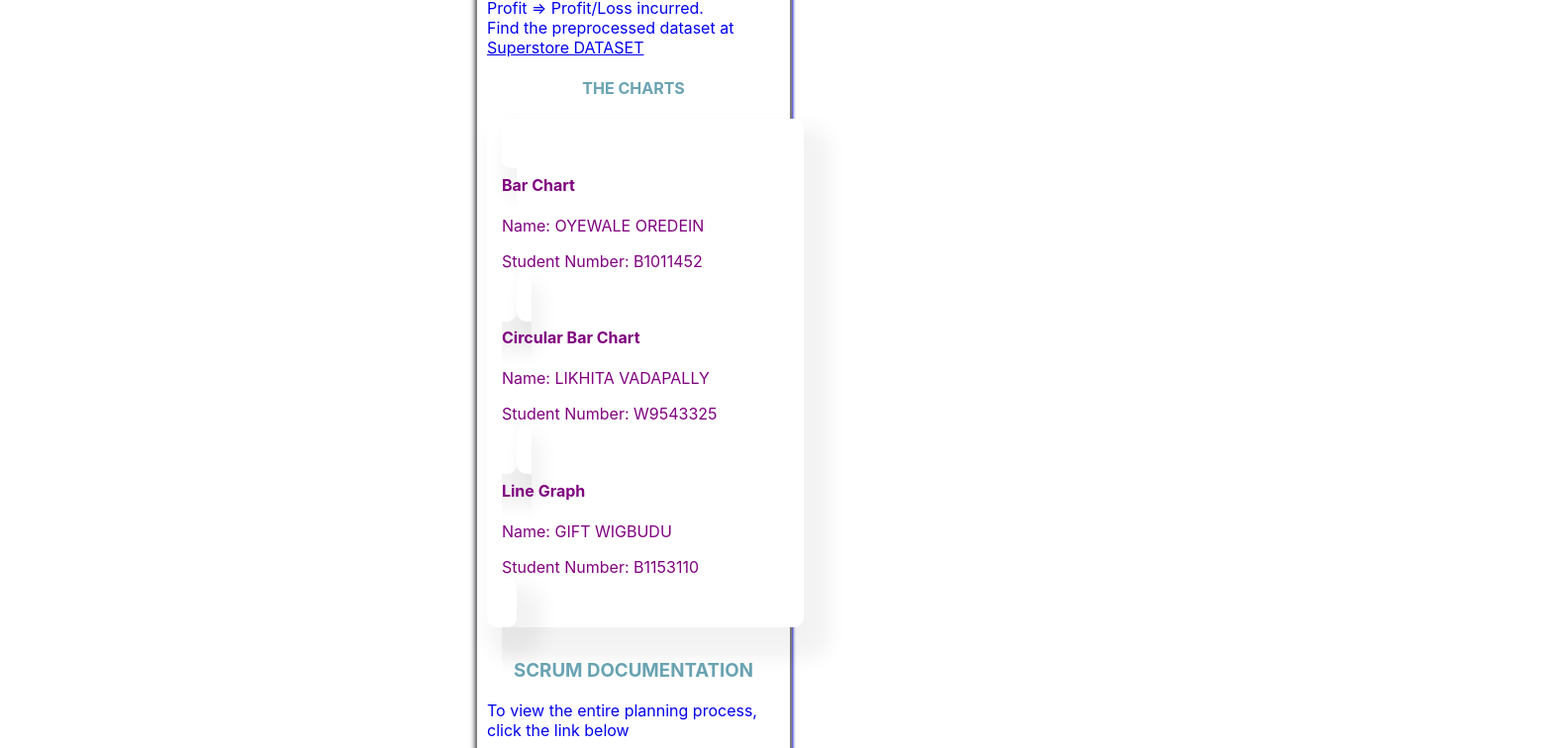
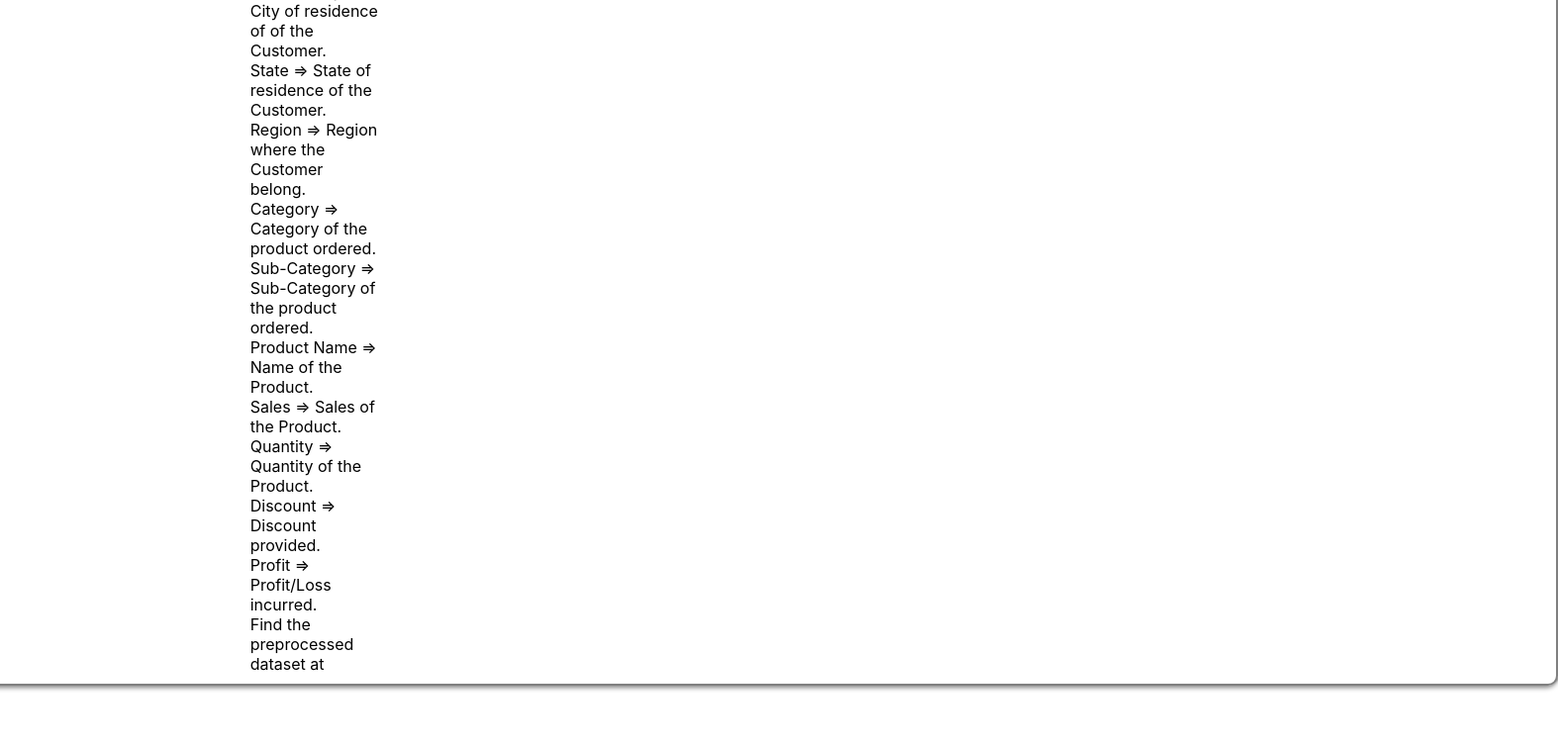
Before and after one commit to Sir-Newton/BBsTeams, a Next.js app in the folder BBsTeams/: page / in a window 1280 px wide. Shown: the part 1320-2076 px from the top of the page at 99% size, 1574 px wide, since content can reach past the window. Built offline with nearby package versions, Linux system fonts and the light colour scheme.

Commit message:
Update index.js

```diff
--- a/BBsTeams/pages/index.js
+++ b/BBsTeams/pages/index.js
@@ -16,7 +16,7 @@
     <h2> GROUP 4 INTERACTIVE VISUALIZATION ASSESMENT </h2>
     </p>
 
-     <div id="mainbody" className="card">
+     <div id="mainbody" className="widecard">
 
         <h4 align="center">WHAT IS INTERACTIVE VISUALIZATION</h4>
         <p>
@@ -63,7 +63,7 @@
     <p align="left">
 
 
-            <div class="card">
+            <div class="widecard">
             <a className="card" href="https://oyewalesbarchart.netlify.app">
                 <div>
                     <h4 class="chart-title">Bar Chart</h4>
```
